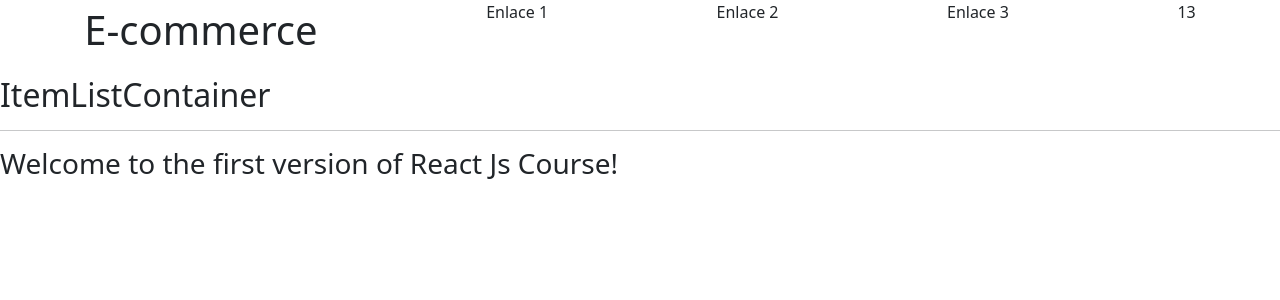
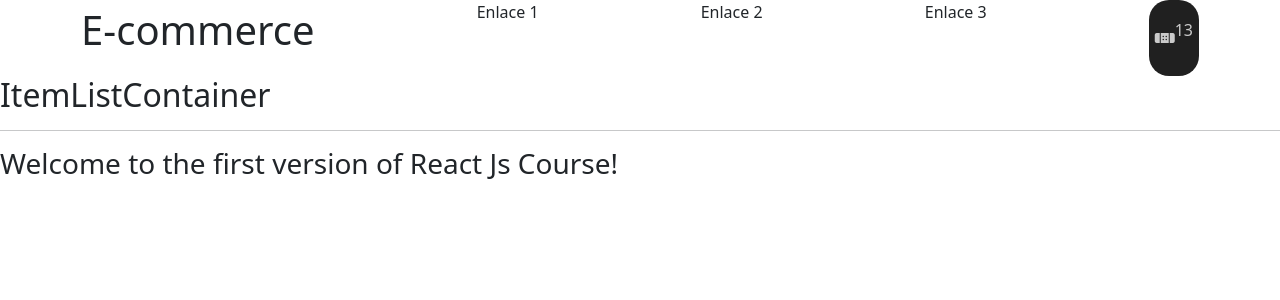
Before and after one commit to kildegaard/coderhouse-reactjs, a React (Create React App) app in the folder react-coderhouse/: page / in a window 1280 px wide. Shown: the top 300 px of the page. Built offline with nearby package versions, Linux system fonts and the light colour scheme.

Commit message:
agrego ícono al CartWidget

```diff
--- a/react-coderhouse/public/index.html
+++ b/react-coderhouse/public/index.html
@@ -23,6 +23,7 @@
       Learn how to configure a non-root public URL by running `npm run build`.
     -->
   <title>Primera pre entrega con React!</title>
+  <script src="https://kit.fontawesome.com/0664203c0e.js" crossorigin="anonymous"></script>
 </head>
 
 <body>
--- a/react-coderhouse/src/App.js
+++ b/react-coderhouse/src/App.js
@@ -7,10 +7,8 @@ function App() {
 
   return (
     <>
-      <div>
-        <NavBar />
-        <ItemListContainer saludo={greeting} />
-      </div>
+      <NavBar />
+      <ItemListContainer saludo={greeting} />
     </>
   )
 }
--- /dev/null
+++ b/react-coderhouse/src/components/CartWidget/CartWidget.css
@@ -0,0 +1,11 @@
+.cart-widget {
+    background-color: #202020;
+    color: #cacaca;
+    width: 50px;
+
+    display: flex;
+    justify-content: center;
+    align-items: center;
+
+    border-radius: 20px;
+}
--- a/react-coderhouse/src/components/CartWidget/CartWidget.jsx
+++ b/react-coderhouse/src/components/CartWidget/CartWidget.jsx
@@ -1,7 +1,11 @@
 import React from 'react'
+import './CartWidget.css'
 
 export const CartWidget = () => {
     return (
-        <div>13</div>
+        <div className="cart-widget">
+            <i className="fas fa-band-aid"></i>
+            <p>13</p>
+        </div>
     )
 }
--- a/react-coderhouse/src/index.css
+++ b/react-coderhouse/src/index.css
@@ -1,13 +1,5 @@
-body {
+* {
   margin: 0;
-  font-family: -apple-system, BlinkMacSystemFont, 'Segoe UI', 'Roboto', 'Oxygen',
-    'Ubuntu', 'Cantarell', 'Fira Sans', 'Droid Sans', 'Helvetica Neue',
-    sans-serif;
-  -webkit-font-smoothing: antialiased;
-  -moz-osx-font-smoothing: grayscale;
+  padding: 0;
+  box-sizing: border-box;
 }
-
-code {
-  font-family: source-code-pro, Menlo, Monaco, Consolas, 'Courier New',
-    monospace;
-}
```
Also changed, not shown: react-coderhouse/src/App.css (deleted, +0 -38 lines).
